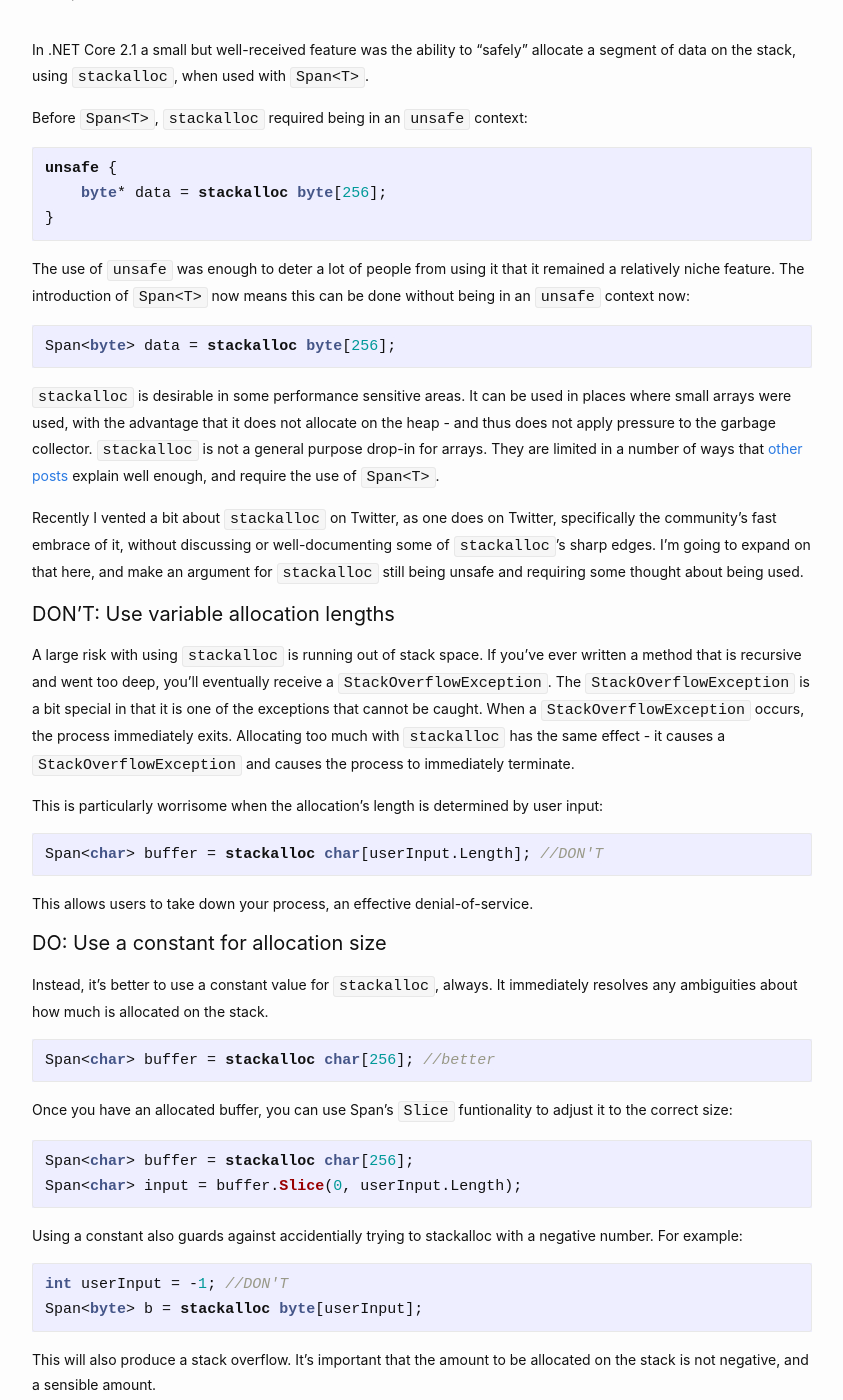
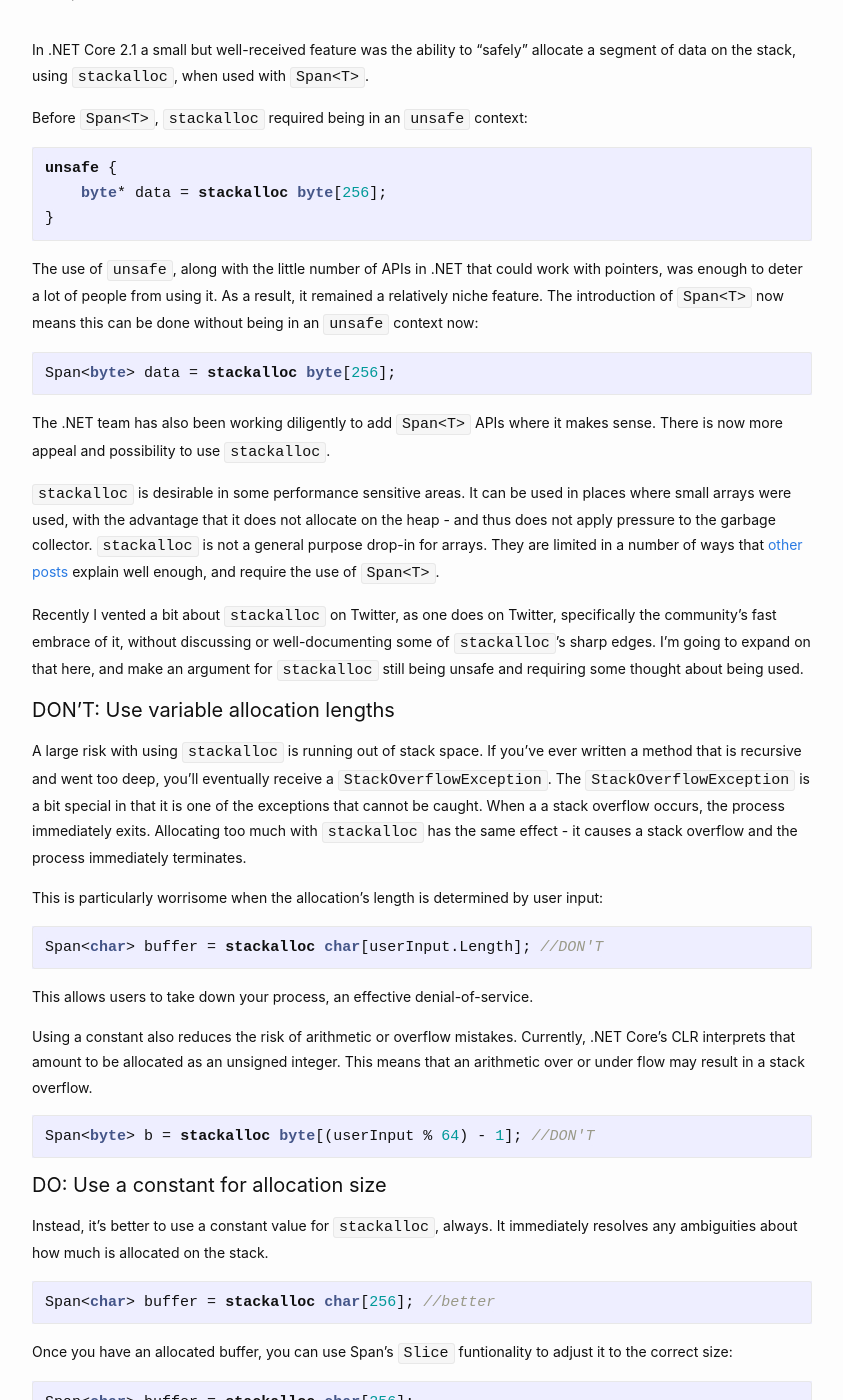
Before and after one commit to vcsjones/vcsjones.dev, a Jekyll site: the page built from _posts/2020-02-24-stackalloc.md, in a window 1280 px wide and 1400 px high, scrolled down 197 px. Shown: the whole window, without its empty margins (218-1061 px from the left). Built offline with Jekyll 4.4.1, drawn with Linux system fonts in a browser that asks for light colours; some of the changed text lies outside the part shown.

Commit message:
Writing improvement

````diff
--- a/_posts/2020-02-24-stackalloc.md
+++ b/_posts/2020-02-24-stackalloc.md
@@ -19,13 +19,17 @@
 }
 ```
 
-The use of `unsafe` was enough to deter a lot of people from using it that it
-remained a relatively niche feature. The introduction of `Span<T>` now means
-this can be done without being in an `unsafe` context now:
+The use of `unsafe`, along with the little number of APIs in .NET that could
+work with pointers, was enough to deter a lot of people from using it. As a
+result, it remained a relatively niche feature. The introduction of `Span<T>`
+now means this can be done without being in an `unsafe` context now:
 
 ```csharp
 Span<byte> data = stackalloc byte[256];
 ```
+
+The .NET team has also been working diligently to add `Span<T>` APIs where it
+makes sense. There is now more appeal and possibility to use `stackalloc`.
 
 `stackalloc` is desirable in some performance sensitive areas. It can be used
 in places where small arrays were used, with the advantage that it does not
@@ -46,9 +50,9 @@
 ever written a method that is recursive and went too deep, you'll eventually
 receive a `StackOverflowException`. The `StackOverflowException` is a bit
 special in that it is one of the exceptions that cannot be caught. When a
-`StackOverflowException` occurs, the process immediately exits. Allocating too much
-with `stackalloc` has the same effect - it causes a `StackOverflowException` and
-causes the process to immediately terminate.
+a stack overflow occurs, the process immediately exits. Allocating too much
+with `stackalloc` has the same effect - it causes a stack overflow and the
+process immediately terminates.
 
 This is particularly worrisome when the allocation's length is determined by user
 input:
@@ -58,6 +62,15 @@
 ```
 
 This allows users to take down your process, an effective denial-of-service.
+
+Using a constant also reduces the risk of arithmetic or overflow mistakes.
+Currently, .NET Core's CLR interprets that amount to be allocated as an unsigned
+integer. This means that an arithmetic over or under flow may result in a
+stack overflow.
+
+```csharp
+Span<byte> b = stackalloc byte[(userInput % 64) - 1]; //DON'T
+```
 
 ### DO: Use a constant for allocation size
 
@@ -75,17 +88,6 @@
 Span<char> buffer = stackalloc char[256];
 Span<char> input = buffer.Slice(0, userInput.Length);
 ```
-
-Using a constant also guards against accidentially trying to stackalloc with a
-negative number. For example:
-
-```csharp
-int userInput = -1; //DON'T
-Span<byte> b = stackalloc byte[userInput];
-```
-
-This will also produce a stack overflow. It's important that the amount to be
-allocated on the stack is not negative, and a sensible amount.
 
 
 ### DON'T: Use stackalloc in non-constant loops
@@ -176,8 +178,8 @@
 
 ### DON'T: Assume stack allocations are zero initialized
 
-Most normal uses `stackalloc` result in zero-initialized data. This behavior is
-however not guaranteed, and can change depending if the application is built
+Most normal uses of `stackalloc` result in zero-initialized data. This behavior
+is however not guaranteed, and can change depending if the application is built
 for Debug or Release, and other contents of the method. Therefore,
 don't assume that any of the elements in a `stackalloc`ed `Span<T>` are
 initialized to something by default. For example:
````
